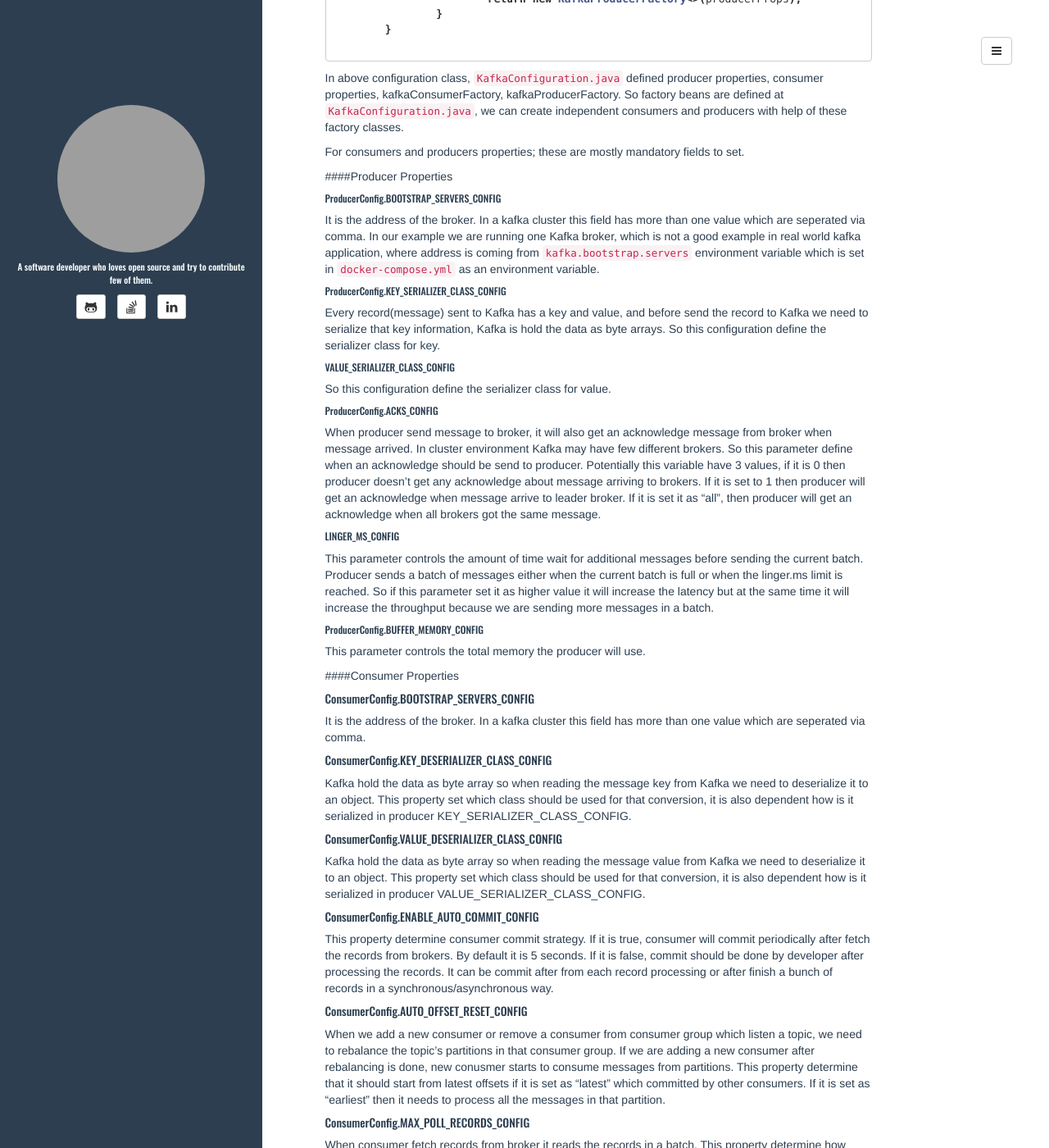
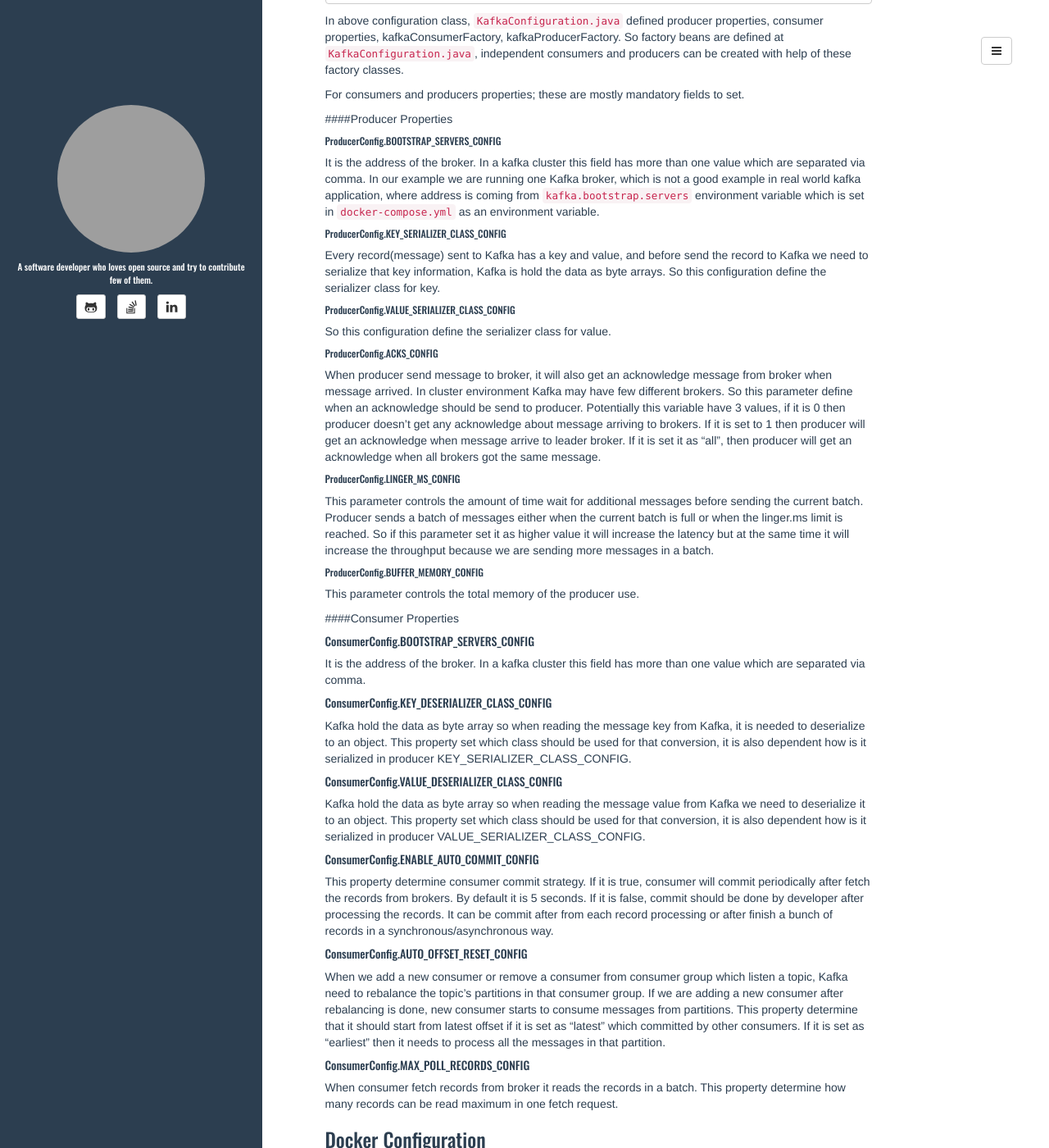
Before and after one commit to dbtek/dbyll, a Jekyll site: the page built from _posts/2019-04-18-Spring-Boot-Kafka.md, in a window 1280 px wide and 1400 px high, scrolled down 1870 px. Shown: the whole window at 82% size. Built offline with Jekyll 4.4.1, drawn with Linux system fonts in a browser that asks for light colours; some web fonts are replaced; comment, search, counter and statistics services are not loaded; some of the changed text lies outside the part shown; grey boxes are pictures that could not be loaded.

Commit message:
Formatting and grammar 2

````diff
--- a/_posts/2019-04-18-Spring-Boot-Kafka.md
+++ b/_posts/2019-04-18-Spring-Boot-Kafka.md
@@ -7,9 +7,7 @@ fullview: false
 
 Apache Kafka is a distributed messaging system which is initially developed by Jay Kreps when he was working in Linkedin.
 Apache Kafka designed as a distributed system which helps to scale horizontally. It is using in few different use cases as data pipeline between different
-systems/microservices, storage or powering logging/monitoring for the high traffic application. In this blogpost, create a project which simulate a basic product data pipeline of e-commerce site.
-
-This blogpost assume that you are familiar of the basic Apache Kafka terminology. Basically you should know what are topics, partitions, offsets, consumers, producers in Apache Kafka.
+systems/microservices, storage or powering logging/monitoring for the high traffic application. In this blogpost, project simulates a basic product data pipeline of e-commerce site.
 
 ## Introduction
 
@@ -81,21 +79,21 @@ So Kafka provides messages and subscribers consume it independently from publish
 ```
 
 In above configuration class, ```KafkaConfiguration.java``` defined producer properties, consumer properties, kafkaConsumerFactory, kafkaProducerFactory. So factory
-beans are defined at ```KafkaConfiguration.java```, we can create independent consumers and producers with help of these factory classes.
+beans are defined at ```KafkaConfiguration.java```, independent consumers and producers can be created with help of these factory classes.
 
 For consumers and producers properties; these are mostly mandatory fields to set.
 
 ####Producer Properties
 
 ###### ProducerConfig.BOOTSTRAP_SERVERS_CONFIG
-It is the address of the broker. In a kafka cluster this field has more than one value which are seperated via comma. In our example we are running one Kafka broker, which is not a good example in real world kafka application,
+It is the address of the broker. In a kafka cluster this field has more than one value which are separated via comma. In our example we are running one Kafka broker, which is not a good example in real world kafka application,
 where address is coming from ```kafka.bootstrap.servers``` environment variable which is set in ```docker-compose.yml``` as an environment variable.
 
 ###### ProducerConfig.KEY_SERIALIZER_CLASS_CONFIG
 Every record(message) sent to Kafka has a key and value, and before send the record to Kafka we need to serialize that key information, Kafka is hold the data as
 byte arrays. So this configuration define the serializer class for key.
 
-###### VALUE_SERIALIZER_CLASS_CONFIG
+###### ProducerConfig.VALUE_SERIALIZER_CLASS_CONFIG
 So this configuration define the serializer class for value.
 
 ###### ProducerConfig.ACKS_CONFIG
@@ -104,21 +102,21 @@ brokers. So this parameter define when an acknowledge should be send to producer
 doesn't get any acknowledge about message arriving to brokers. If it is set to 1 then producer will get an acknowledge when message arrive to leader broker.
 If it is set it as "all", then producer will get an acknowledge when all brokers got the same message.
 
-###### LINGER_MS_CONFIG
+###### ProducerConfig.LINGER_MS_CONFIG
 This parameter controls the amount of time wait for additional messages before sending the current batch. Producer sends a batch of messages either
 when the current batch is full or when the linger.ms limit is reached. So if this parameter set it as higher value it will increase the latency
 but at the same time it will increase the throughput because we are sending more messages in a batch.
 
 ###### ProducerConfig.BUFFER_MEMORY_CONFIG
-This parameter controls the total memory the producer will use.
+This parameter controls the total memory of the producer use.
 
 ####Consumer Properties
 
 ##### ConsumerConfig.BOOTSTRAP_SERVERS_CONFIG
-It is the address of the broker. In a kafka cluster this field has more than one value which are seperated via comma.
+It is the address of the broker. In a kafka cluster this field has more than one value which are separated via comma.
 
 ##### ConsumerConfig.KEY_DESERIALIZER_CLASS_CONFIG
-Kafka hold the data as byte array so when reading the message key from Kafka we need to deserialize it to an object. This property
+Kafka hold the data as byte array so when reading the message key from Kafka, it is needed to deserialize to an object. This property
 set which class should be used for that conversion, it is also dependent how is it serialized in producer KEY_SERIALIZER_CLASS_CONFIG.
 
 ##### ConsumerConfig.VALUE_DESERIALIZER_CLASS_CONFIG
@@ -131,9 +129,9 @@ By default it is 5 seconds. If it is false, commit should be done by developer a
 record processing or after finish a bunch of records in a synchronous/asynchronous way.
 
 ##### ConsumerConfig.AUTO_OFFSET_RESET_CONFIG
-When we add a new consumer or remove a consumer from consumer group which listen a topic, we need to rebalance the topic's partitions in that consumer group.
-If we are adding a new consumer after rebalancing is done, new conusmer starts to consume messages from partitions. This property
-determine that it should start from latest offsets if it is set as "latest" which committed by other consumers. If it is set as
+When we add a new consumer or remove a consumer from consumer group which listen a topic, Kafka need to rebalance the topic's partitions in that consumer group.
+If we are adding a new consumer after rebalancing is done, new consumer starts to consume messages from partitions. This property
+determine that it should start from latest offset if it is set as "latest" which committed by other consumers. If it is set as
 "earliest" then it needs to process all the messages in that partition.
 
 ##### ConsumerConfig.MAX_POLL_RECORDS_CONFIG
@@ -149,8 +147,8 @@ configuration is using in this project too.
 #### Kafka configuration
 
 In below configuration defined 4 different services as zookeeper, kafka, postgres and spring-boot-kafka. ```zookeeper``` is using for kafka dependency.
-```kafka``` service define host name and port. One of the important configuration is ```spring-boot-kafka``` service ```kafka.bootstrap.servers``` environment.
-ProducerConfig.BOOTSTRAP_SERVERS_CONFIG and ConsumerConfig.BOOTSTRAP_SERVERS_CONFIG set via that environment variable.
+```kafka``` service define host name and port. One of the important configuration is ```spring-boot-kafka``` service ```kafka.bootstrap.servers``` environment variable.
+```ProducerConfig.BOOTSTRAP_SERVERS_CONFIG``` and ```ConsumerConfig.BOOTSTRAP_SERVERS_CONFIG``` set via that environment variable.
 
 ```yaml
 version: "3.7"
````
Also changed, not shown: other parts of _posts/2019-04-18-Spring-Boot-Kafka.md (+5 -5 lines).
